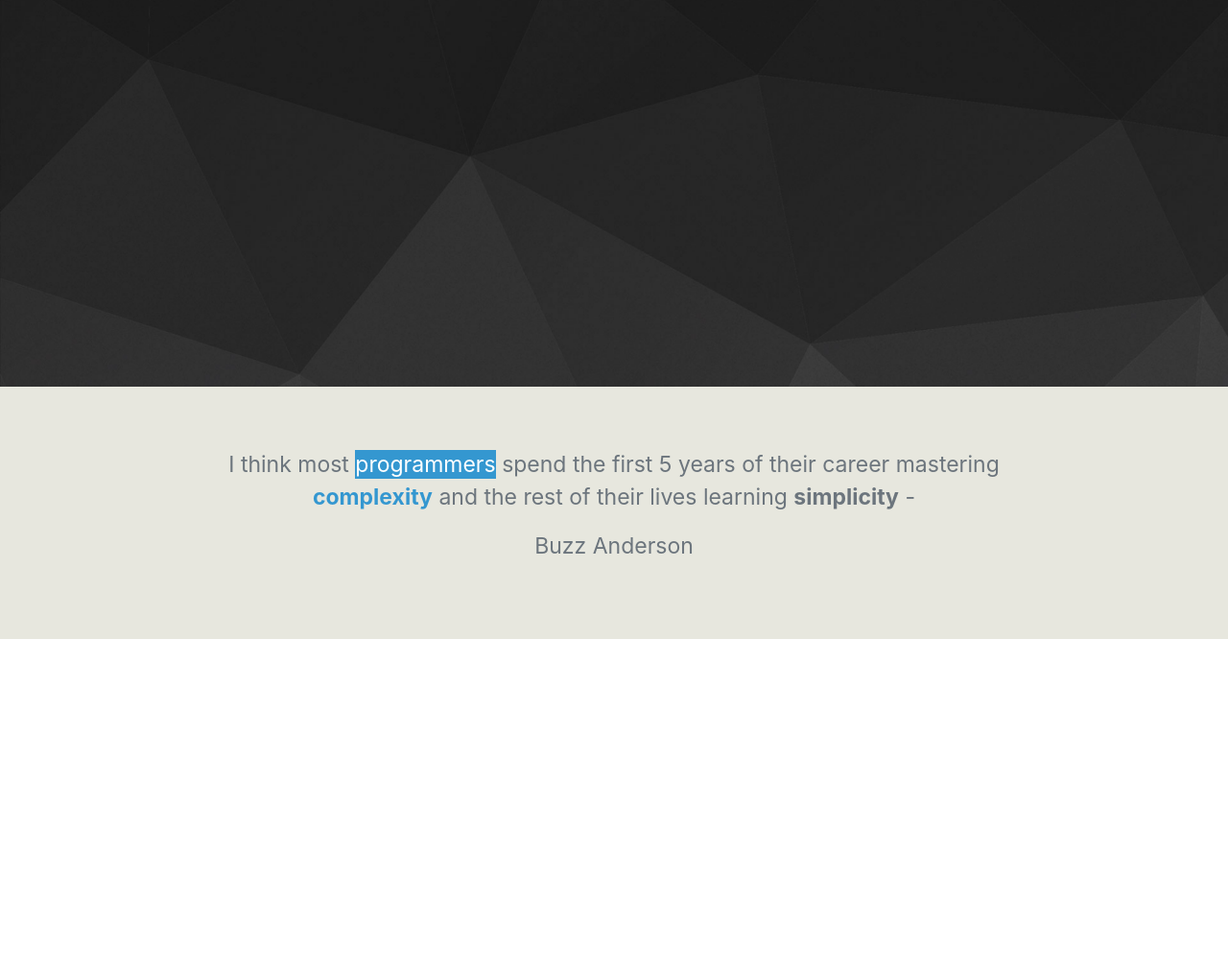
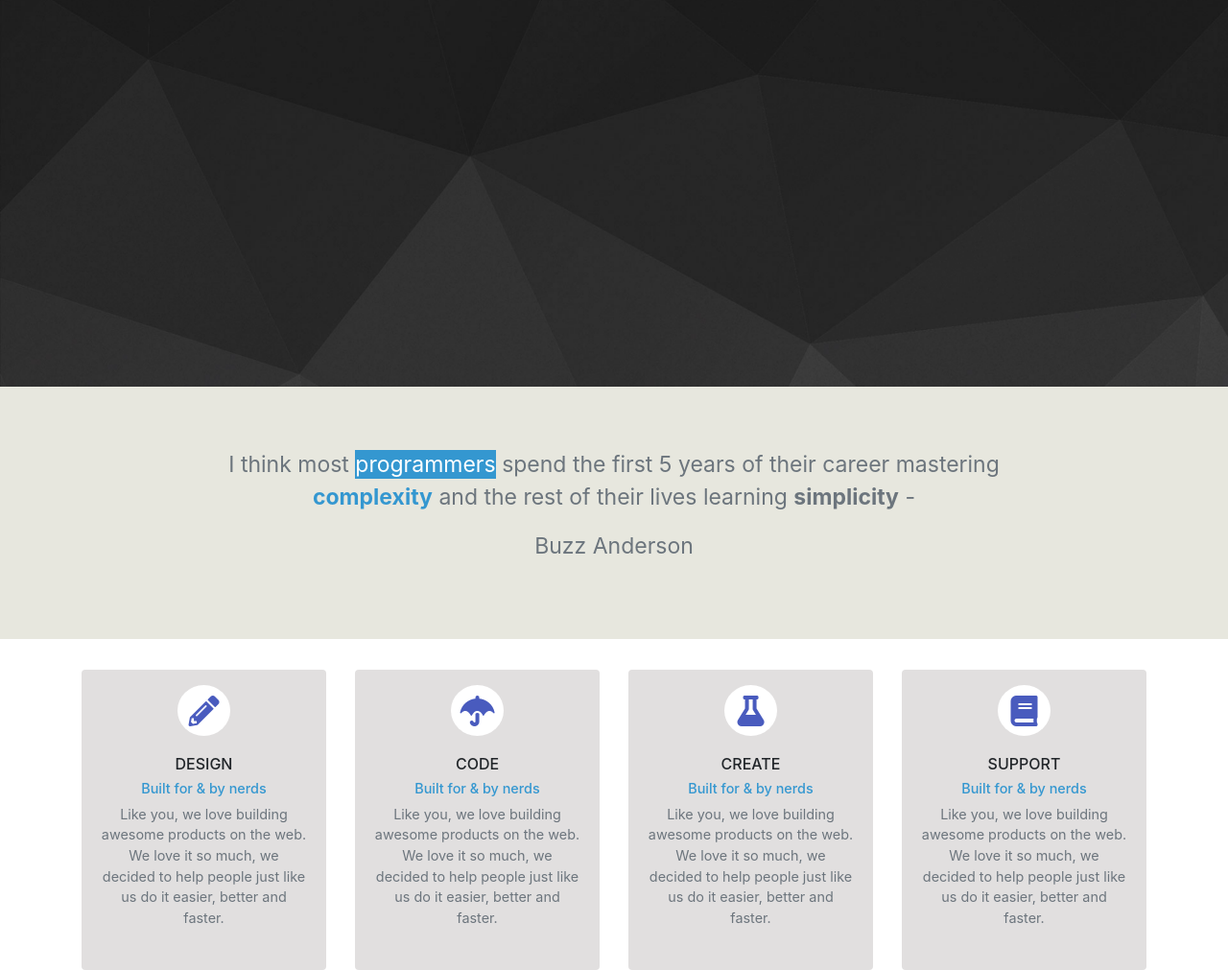
Before and after one commit to Va2/sass-site-flati-design-exo, a website: page index.html in a window 1280 px wide. Shown: the part 61-1072 px from the top of the page at 96% size. Before the commit the page ends 800 px from the top, so only its background shows below. Drawn offline with Linux system fonts and the light colour scheme.

Commit message:
add services section (cards)

```diff
--- a/index.html
+++ b/index.html
@@ -4,7 +4,9 @@
     <meta charset="UTF-8">
     <meta name="viewport" content="width=device-width, initial-scale=1.0">
     <meta http-equiv="X-UA-Compatible" content="ie=edge">
-    <title>Document</title>
+    <title>Flati</title>
+    <link rel="stylesheet" href="https://use.fontawesome.com/releases/v5.6.3/css/all.css" integrity="sha384-UHRtZLI+pbxtHCWp1t77Bi1L4ZtiqrqD80Kn4Z8NTSRyMA2Fd33n5dQ8lWUE00s/"
+        crossorigin="anonymous">
     <link rel="stylesheet" href="./public/css/style.css">
 </head>
 <body>
@@ -12,7 +14,6 @@
     <nav class="navbar navbar-expand-lg navbar-light bg-dark pb-0">
         <div class="container">
             <a class="navbar-brand text-white" href="#">FLATI</a>
-
             <ul class="nav nav-tabs">
                 <li class="nav-item">
                     <a class="nav-link active" href="#">Home</a>
@@ -57,5 +58,65 @@
             </div>
         </div>
     </section>
+
+    <!-- SECTION SERVICES -->
+    <section id="services">
+        <div class="container">
+            <div class="row text-center">
+                <div class="col-md-3">
+                    <!-- CARD 1 -->
+                    <div class="card pb-4">
+                        <i class="fas fa-pencil-alt mt-3"></i>
+                        <div class="card-body">
+                            <h5 class="card-title">Design</h5>
+                            <h6 class="card-subtitle mb-2 text-muted">Built for & by nerds</h6>
+                            <p class="card-text">
+                                Like you, we love building awesome products on the web. We love it so much, we decided to help people just like us do it easier, better and faster.
+                            </p>
+                        </div>
+                    </div>
+                </div>
+                <div class="col-md-3">
+                    <!-- CARD 2 -->
+                    <div class="card pb-4">
+                        <i class="fas fa-umbrella mt-3"></i>
+                        <div class="card-body">
+                            <h5 class="card-title">Code</h5>
+                            <h6 class="card-subtitle mb-2 text-muted">Built for & by nerds</h6>
+                            <p class="card-text">
+                                Like you, we love building awesome products on the web. We love it so much, we decided to help people just like us do it easier, better and faster.
+                            </p>
+                        </div>
+                    </div>
+                </div>
+                <div class="col-md-3">
+                    <!-- CARD 3 -->
+                    <div class="card pb-4">
+                        <i class="fas fa-flask mt-3"></i>
+                        <div class="card-body">
+                            <h5 class="card-title">Create</h5>
+                            <h6 class="card-subtitle mb-2 text-muted">Built for & by nerds</h6>
+                            <p class="card-text">
+                                Like you, we love building awesome products on the web. We love it so much, we decided to help people just like us do it easier, better and faster.
+                            </p>
+                        </div>
+                    </div>
+                </div>
+                <div class="col-md-3">
+                    <!-- CARD 4 -->
+                    <div class="card pb-4">
+                        <i class="fas fa-book mt-3"></i>
+                        <div class="card-body">
+                            <h5 class="card-title">Support</h5>
+                            <h6 class="card-subtitle mb-2 text-muted">Built for & by nerds</h6>
+                            <p class="card-text">
+                                Like you, we love building awesome products on the web. We love it so much, we decided to help people just like us do it easier, better and faster.
+                            </p>
+                        </div>
+                    </div>
+                </div>
+            </div>
+        </div>
+    </section>
 </body>
 </html>
--- a/src/sass/import.sass
+++ b/src/sass/import.sass
@@ -2,3 +2,4 @@
 @import '../../node_modules/@fortawesome/fontawesome-free/scss/fontawesome.scss'
 @import './nav.sass'
 @import './jumbo.sass'
+@import './services.sass'
--- /dev/null
+++ b/src/sass/services.sass
@@ -0,0 +1,29 @@
+.card
+    background: #e1dfdf
+    border: none
+
+    .card-title
+        text-transform: uppercase
+        font-size: 1rem
+
+    .card-subtitle
+        color: #3497d0 !important
+        font-size: 0.9rem
+
+    .card-text
+        font-size: 0.9rem
+        color: #6c757d
+
+    i
+        font-size: 2rem
+        background: #fff
+        width: 55px
+        height: 53px
+        border-radius: 50%
+
+    .fas
+        margin: 0 auto
+        display: flex
+        justify-content: center
+        align-items: center
+        color: #495bbe
```
Also changed, not shown: public/css/style.css, 1 other file.
